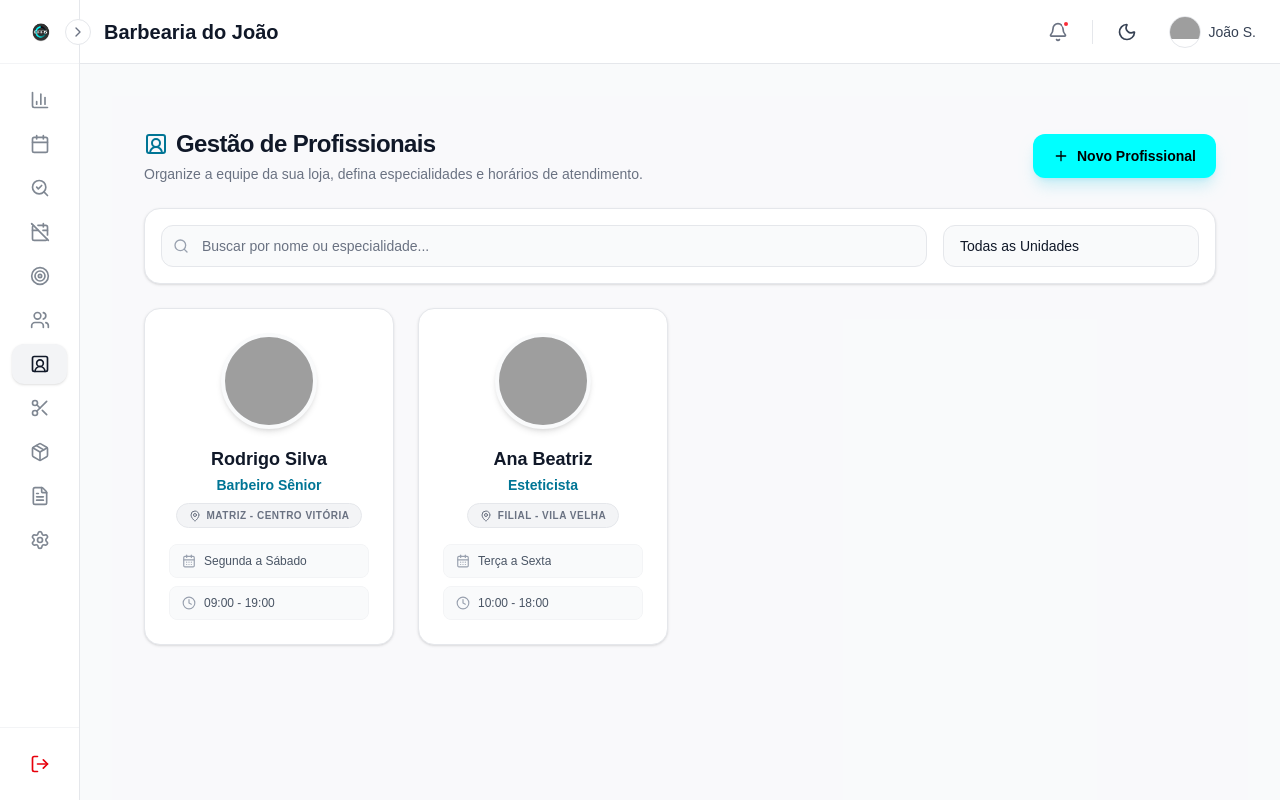
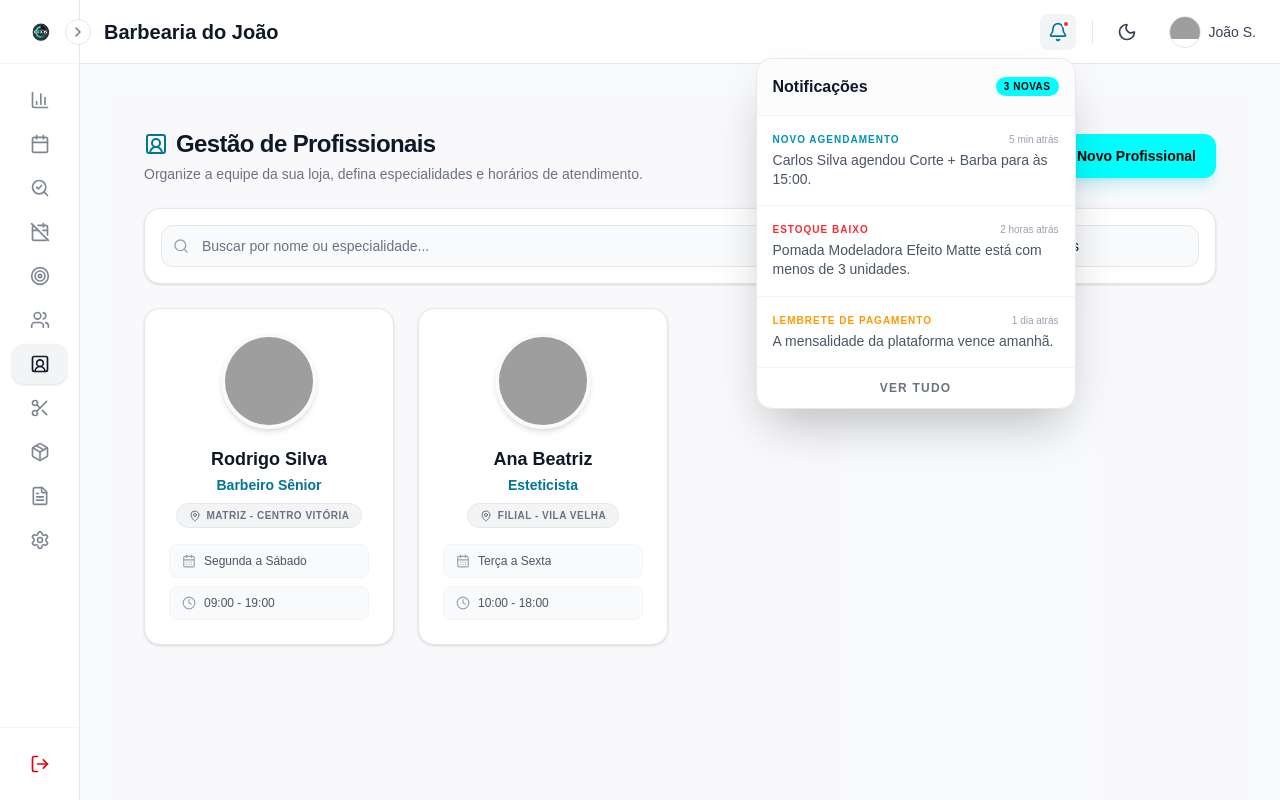
Before and after one commit to admineff5/marketplace-servicos, a Next.js app: page /dashboard/profissionais in a window 1280 px wide. Both pictures are taken after a click on the button 1057 px from the left and 31 px from the top of the page. Built offline with nearby package versions, Linux system fonts and the light colour scheme; grey boxes are pictures that could not be loaded.

Commit message:
feat: implement professional CRUD (edit/delete) and notifications popup, bump version to v0.5.0

```diff
--- a/app/components/Footer.tsx
+++ b/app/components/Footer.tsx
@@ -14,7 +14,7 @@ export function Footer() {
                         className="object-contain grayscale opacity-60 dark:opacity-40"
                     />
                     <p className="text-sm font-semibold text-gray-800 dark:text-gray-300">
-                        © 2026 AgendeJá - A product by EFF5 reFresh • eFFiciency • Freedom <span className="text-cyan-700 dark:text-primary font-bold ml-1">v0.4.3</span>
+                        © 2026 AgendeJá - A product by EFF5 reFresh • eFFiciency • Freedom <span className="text-cyan-700 dark:text-primary font-bold ml-1">v0.5.0</span>
                     </p>
                 </div>
 
--- a/app/dashboard/layout.tsx
+++ b/app/dashboard/layout.tsx
@@ -40,10 +40,17 @@ const SIDEBAR_LINKS = [
     { name: "Configurações", href: "/dashboard/config", icon: Settings },
 ];
 
+const NOTIFICATIONS = [
+    { id: 1, title: "Novo Agendamento", description: "Carlos Silva agendou Corte + Barba para às 15:00.", time: "5 min atrás", type: "success" },
+    { id: 2, title: "Estoque Baixo", description: "Pomada Modeladora Efeito Matte está com menos de 3 unidades.", time: "2 horas atrás", type: "error" },
+    { id: 3, title: "Lembrete de Pagamento", description: "A mensalidade da plataforma vence amanhã.", time: "1 dia atrás", type: "warning" },
+];
+
 export default function DashboardLayout({ children }: { children: React.ReactNode }) {
     const pathname = usePathname();
     const [isCollapsed, setIsCollapsed] = useState(true);
     const [isMobileMenuOpen, setIsMobileMenuOpen] = useState(false);
+    const [isNotificationsOpen, setIsNotificationsOpen] = useState(false);
 
     return (
         <div className="flex h-screen bg-gray-50 dark:bg-[#0a0a0a] overflow-hidden">
@@ -138,10 +145,46 @@ export default function DashboardLayout({ children }: { children: React.ReactNod
                     </div>
 
                     <div className="flex items-center gap-4">
-                        <button className="relative p-2 text-gray-500 hover:text-gray-900 dark:text-gray-400 dark:hover:text-white transition-colors">
-                            <Bell className="w-5 h-5" />
-                            <span className="absolute top-1.5 right-1.5 w-2 h-2 bg-red-500 rounded-full border-2 border-white dark:border-[#111]"></span>
-                        </button>
+                        <div className="relative">
+                            <button
+                                onClick={() => setIsNotificationsOpen(!isNotificationsOpen)}
+                                className={`relative p-2 transition-colors rounded-lg hover:bg-gray-100 dark:hover:bg-gray-800 ${isNotificationsOpen ? 'text-cyan-700 dark:text-primary bg-gray-100 dark:bg-gray-800' : 'text-gray-500 dark:text-gray-400'}`}
+                            >
+                                <Bell className="w-5 h-5" />
+                                <span className="absolute top-1.5 right-1.5 w-2 h-2 bg-red-500 rounded-full border-2 border-white dark:border-[#111]"></span>
+                            </button>
+
+                            {/* Notifications Dropdown */}
+                            {isNotificationsOpen && (
+                                <>
+                                    <div className="fixed inset-0 z-10" onClick={() => setIsNotificationsOpen(false)} />
+                                    <div className="absolute right-0 mt-2 w-80 bg-white dark:bg-[#111] border border-gray-200 dark:border-gray-800 rounded-2xl shadow-2xl overflow-hidden z-20 animate-in fade-in zoom-in-95 duration-200">
+                                        <div className="p-4 border-b border-gray-100 dark:border-gray-800 flex items-center justify-between bg-gray-50/50 dark:bg-[#161618]">
+                                            <h3 className="font-bold text-gray-900 dark:text-white">Notificações</h3>
+                                            <span className="text-[10px] font-bold bg-primary text-black px-2 py-0.5 rounded-full uppercase tracking-wider">3 Novas</span>
+                                        </div>
+                                        <div className="max-h-[70vh] overflow-y-auto">
+                                            {NOTIFICATIONS.map((notif) => (
+                                                <div key={notif.id} className="p-4 border-b border-gray-100 dark:border-gray-800 last:border-0 hover:bg-gray-50 dark:hover:bg-gray-800/50 transition-colors cursor-pointer group">
+                                                    <div className="flex justify-between items-start mb-1">
+                                                        <span className={`text-[10px] font-bold uppercase tracking-widest ${notif.type === 'error' ? 'text-red-500' : notif.type === 'warning' ? 'text-amber-500' : 'text-cyan-600 dark:text-primary'}`}>
+                                                            {notif.title}
+                                                        </span>
+                                                        <span className="text-[10px] text-gray-400">{notif.time}</span>
+                                                    </div>
+                                                    <p className="text-sm text-gray-600 dark:text-gray-300 leading-snug group-hover:text-gray-900 dark:group-hover:text-white transition-colors">
+                                                        {notif.description}
+                                                    </p>
+                                                </div>
+                                            ))}
+                                        </div>
+                                        <button className="w-full py-3 text-xs font-bold text-gray-500 dark:text-gray-400 hover:text-cyan-700 dark:hover:text-primary hover:bg-gray-50 dark:hover:bg-gray-800 transition-all border-t border-gray-100 dark:border-gray-800 uppercase tracking-widest">
+                                            Ver Tudo
+                                        </button>
+                                    </div>
+                                </>
+                            )}
+                        </div>
                         <div className="h-6 w-px bg-gray-200 dark:bg-gray-800"></div>
                         <ThemeToggle />
                         <div className="flex items-center gap-2 pl-2 cursor-pointer">
--- a/app/dashboard/profissionais/page.tsx
+++ b/app/dashboard/profissionais/page.tsx
@@ -29,6 +29,7 @@ export default function GestaoProfissionaisPage() {
     const [unitFilter, setUnitFilter] = useState("");
     const [isModalOpen, setIsModalOpen] = useState(false);
     const [showAvatarSelector, setShowAvatarSelector] = useState(false);
+    const [editingProf, setEditingProf] = useState<any>(null);
 
     // Form State
     const [formName, setFormName] = useState("");
@@ -55,6 +56,7 @@ export default function GestaoProfissionaisPage() {
         setFormAvatar("");
         setFormUnitId("");
         setShowAvatarSelector(false);
+        setEditingProf(null);
     };
 
     const openNewModal = () => {
@@ -62,9 +64,41 @@ export default function GestaoProfissionaisPage() {
         setIsModalOpen(true);
     };
 
+    const handleEdit = (prof: any) => {
+        setEditingProf(prof);
+        setFormName(prof.name);
+        setFormRole(prof.role);
+        setFormDays(prof.days);
+        const [start, end] = prof.hours.split(" - ");
+        setFormTimeStart(start);
+        setFormTimeEnd(end);
+        setFormAvatar(prof.img);
+        setFormUnitId(prof.unitId.toString());
+        setIsModalOpen(true);
+    };
+
+    const handleDelete = (id: number) => {
+        if (window.confirm("Tem certeza que deseja excluir este profissional?")) {
+            setProfessionals(professionals.filter(p => p.id !== id));
+        }
+    };
+
     const handleSave = () => {
         if (!formName || !formRole || !formUnitId) return;
 
+        if (editingProf) {
+            setProfessionals(professionals.map(p =>
+                p.id === editingProf.id ? {
+                    ...p,
+                    name: formName,
+                    role: formRole,
+                    days: formDays,
+                    hours: `${formTimeStart} - ${formTimeEnd}`,
+                    unitId: Number(formUnitId),
+                    img: formAvatar || p.img
+                } : p
+            ));
+        } else {
             setProfessionals([...professionals, {
                 id: Date.now(),
                 name: formName,
@@ -74,6 +108,7 @@ export default function GestaoProfissionaisPage() {
                 unitId: Number(formUnitId),
                 img: formAvatar || "https://images.unsplash.com/photo-1507003211169-0a1dd7228f2d?w=150&auto=format&fit=crop&q=80"
             }]);
+        }
 
         setIsModalOpen(false);
         resetForm();
@@ -165,10 +200,16 @@ export default function GestaoProfissionaisPage() {
 
                             {/* Hover Actions */}
                             <div className="absolute top-3 right-3 flex flex-col gap-2 opacity-100 sm:opacity-0 group-hover:opacity-100 transition-opacity">
-                                <button className="p-2 bg-white dark:bg-[#222] text-gray-600 dark:text-gray-300 hover:text-cyan-700 dark:hover:text-primary rounded-lg shadow-sm border border-gray-100 dark:border-gray-800 transition-colors" title="Editar">
+                                <button
+                                    onClick={() => handleEdit(prof)}
+                                    className="p-2 bg-white dark:bg-[#222] text-gray-600 dark:text-gray-300 hover:text-cyan-700 dark:hover:text-primary rounded-lg shadow-sm border border-gray-100 dark:border-gray-800 transition-colors" title="Editar"
+                                >
                                     <Edit2 className="w-4 h-4" />
                                 </button>
-                                <button className="p-2 bg-white dark:bg-[#222] text-gray-600 dark:text-gray-300 hover:text-red-500 rounded-lg shadow-sm border border-gray-100 dark:border-gray-800 transition-colors" title="Excluir">
+                                <button
+                                    onClick={() => handleDelete(prof.id)}
+                                    className="p-2 bg-white dark:bg-[#222] text-gray-600 dark:text-gray-300 hover:text-red-500 rounded-lg shadow-sm border border-gray-100 dark:border-gray-800 transition-colors" title="Excluir"
+                                >
                                     <Trash2 className="w-4 h-4" />
                                 </button>
                             </div>
@@ -196,8 +237,12 @@ export default function GestaoProfissionaisPage() {
                         {/* Modal Header */}
                         <div className="flex items-center justify-between p-6 border-b border-gray-200 dark:border-[#222] bg-gray-50/50 dark:bg-[#161618]">
                             <h2 className="text-lg font-bold text-gray-900 dark:text-white flex items-center gap-2">
+                                {editingProf ? (
+                                    <Edit2 className="w-5 h-5 text-cyan-700 dark:text-primary" />
+                                ) : (
                                     <Plus className="w-5 h-5 text-cyan-700 dark:text-primary" />
-                                Novo Profissional
+                                )}
+                                {editingProf ? "Editar Profissional" : "Novo Profissional"}
                             </h2>
                             <button onClick={() => setIsModalOpen(false)} className="p-2 text-gray-400 hover:text-gray-600 dark:hover:text-gray-200 rounded-full hover:bg-gray-100 dark:hover:bg-gray-800 transition-colors">
                                 <X className="w-5 h-5" />
```
Also changed, not shown: 1 other file (tests, documents, lock files or other folders). Lines whose indentation alone changed are shown as unchanged.
